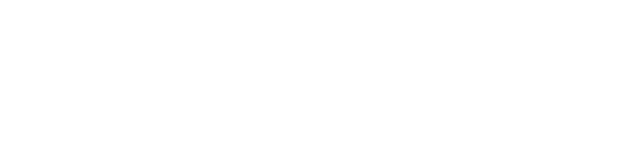
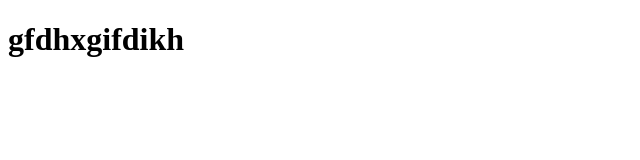
Before and after one commit to saurav470/delete, a website: page index.html in a window 1280 px wide. Shown: the whole page, without its empty margins (0-640 px from the left). Drawn offline with Linux system fonts and the light colour scheme.

Commit message:
Update index.html

```diff
--- a/index.html
+++ b/index.html
@@ -11,7 +11,7 @@
 </head>
 
 <body>
-
+    <h1>gfdhxgifdikh</h1>
 </body>
 
 </html>
```
